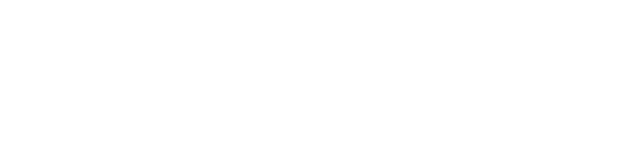
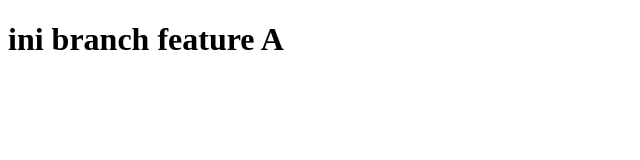
Before and after one commit to Ethereal111/1.-Basic-Version-and-Branch-Management, a plain HTML site: page index.html in a window 1280 px wide. Shown: the whole page, without its empty margins (0-640 px from the left). Drawn offline with Linux system fonts and the light colour scheme.

Commit message:
inisialisasi index featureA

```diff
--- a/index.html
+++ b/index.html
@@ -6,5 +6,7 @@
     <meta name="viewport" content="width=device-width, initial-scale=1.0">
     <title>Document</title>
 </head>
-<body></body>
+<body>
+    <h1>ini branch feature A</h1>
+</body>
 </html>
```
